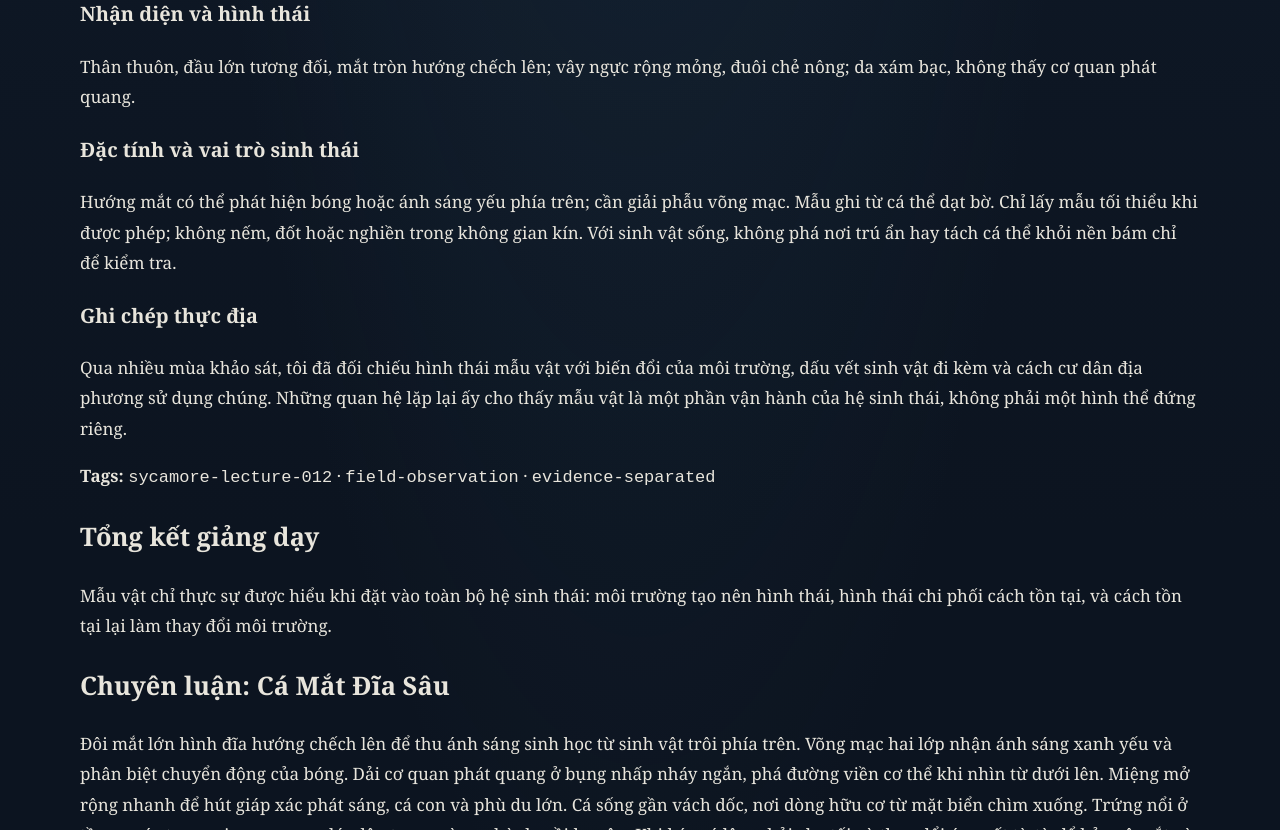
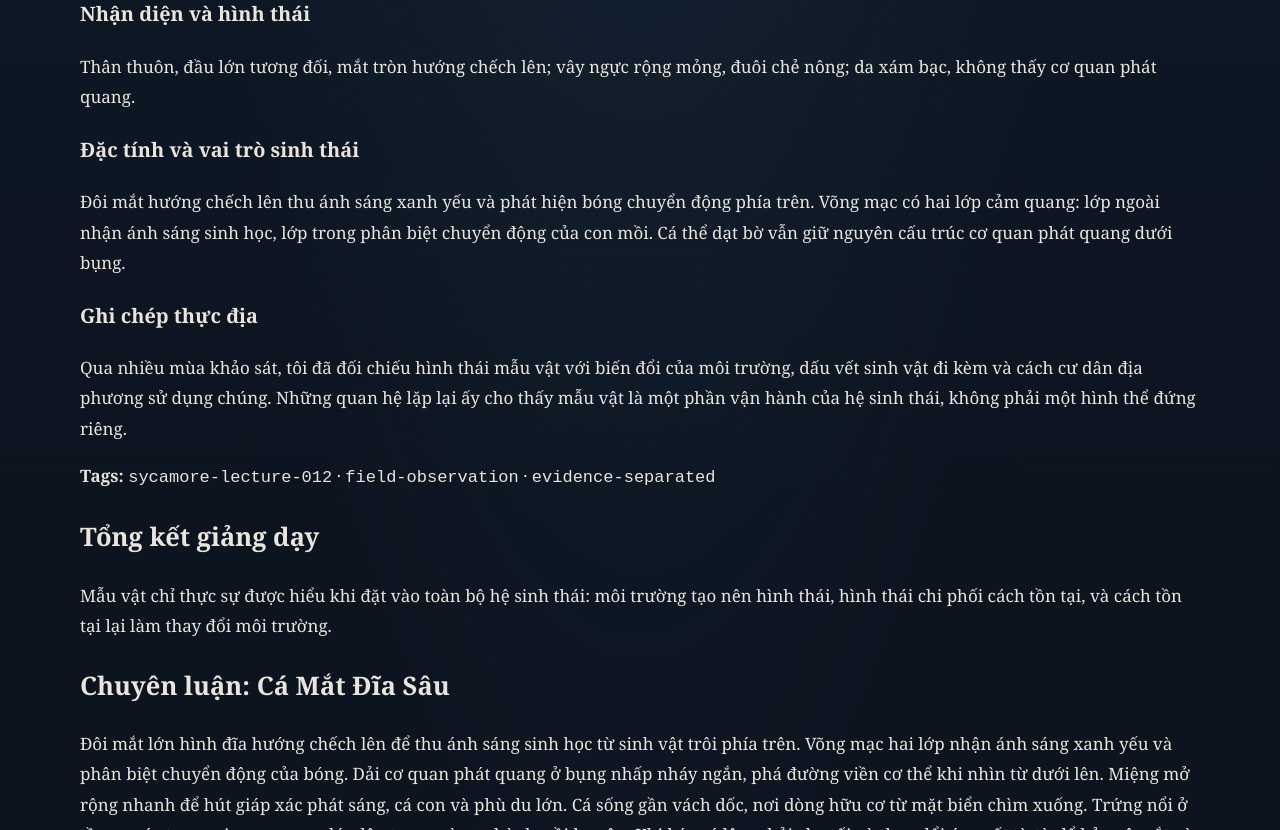
Before and after one commit to trduy91/seven-seas-reader, a Jekyll site: the page built from site/field-notes/sycamore/lecture-012-nhung-dau-vet-duoi-day-sau.md, in a window 1280 px wide and 900 px high, scrolled down 743 px, cut to the strip 70-900 px from the top of the window. Built offline with Jekyll 4.4.1, drawn with Linux system fonts in a browser that asks for light colours; our own code applies the rules of GitHub Pages for plain Markdown files.

Commit message:
Replace tentative wording with established Sycamore canon

```diff
--- a/site/field-notes/sycamore/lecture-012-nhung-dau-vet-duoi-day-sau.md
+++ b/site/field-notes/sycamore/lecture-012-nhung-dau-vet-duoi-day-sau.md
@@ -17,7 +17,7 @@ Thân thuôn, đầu lớn tương đối, mắt tròn hướng chếch lên; v
 
 ### Đặc tính và vai trò sinh thái
 
-Hướng mắt có thể phát hiện bóng hoặc ánh sáng yếu phía trên; cần giải phẫu võng mạc. Mẫu ghi từ cá thể dạt bờ. Chỉ lấy mẫu tối thiểu khi được phép; không nếm, đốt hoặc nghiền trong không gian kín. Với sinh vật sống, không phá nơi trú ẩn hay tách cá thể khỏi nền bám chỉ để kiểm tra.
+Đôi mắt hướng chếch lên thu ánh sáng xanh yếu và phát hiện bóng chuyển động phía trên. Võng mạc có hai lớp cảm quang: lớp ngoài nhận ánh sáng sinh học, lớp trong phân biệt chuyển động của con mồi. Cá thể dạt bờ vẫn giữ nguyên cấu trúc cơ quan phát quang dưới bụng.
 
 ### Ghi chép thực địa
 
```
